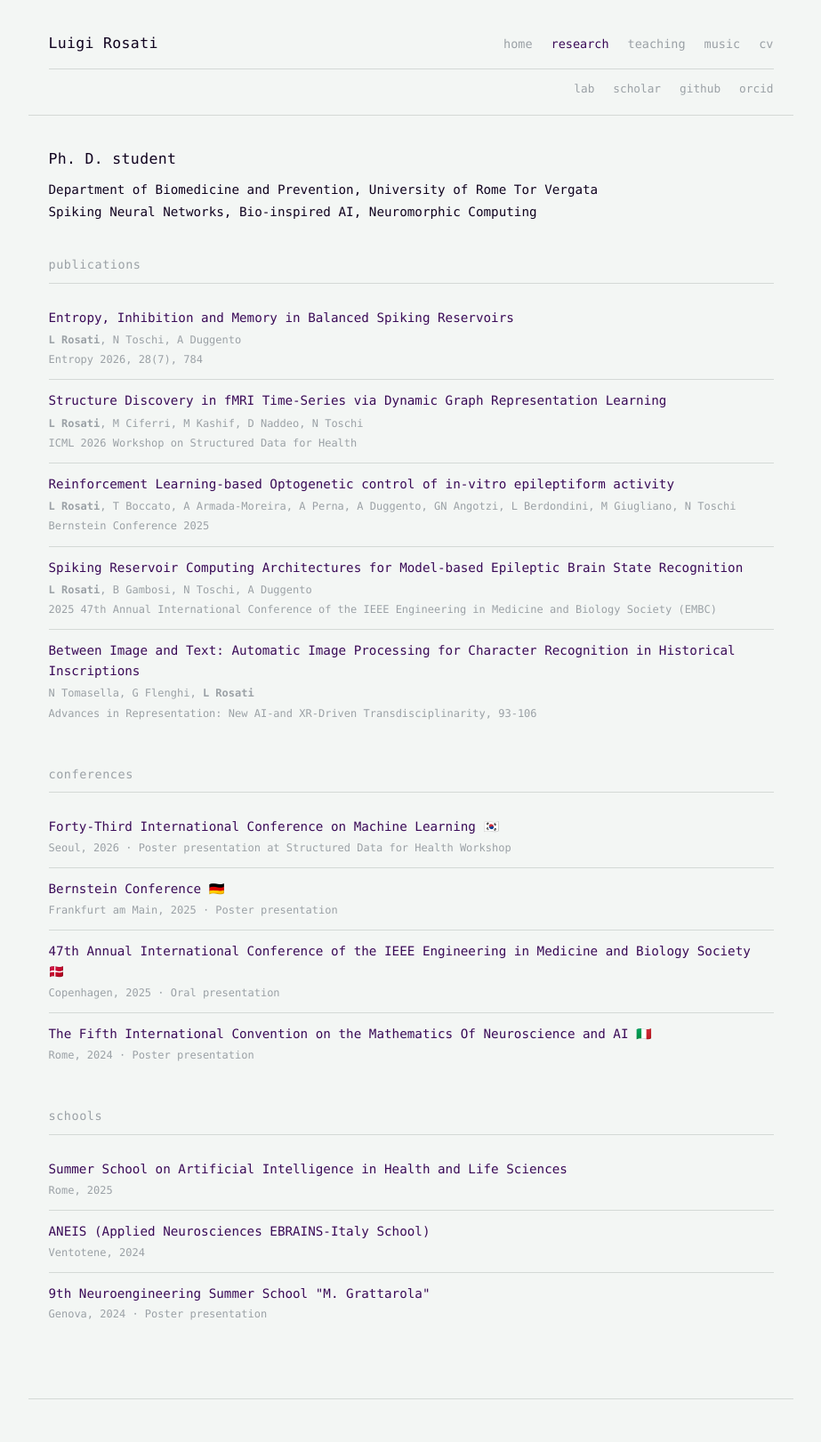
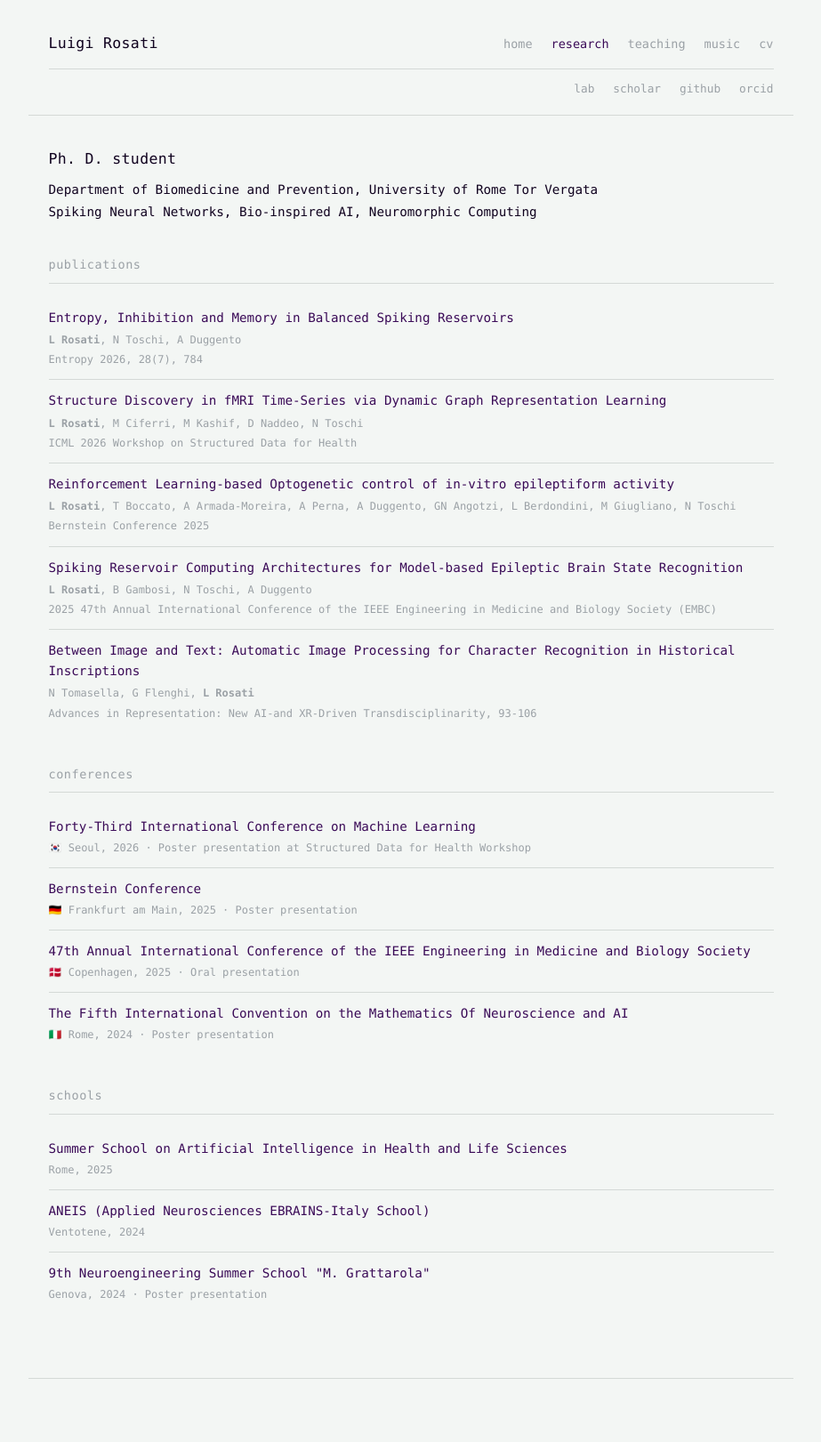
Before and after one commit to luigirosati/luigirosati.github.io, a Jekyll site: the page built from research.md, in a window 1280 px wide. Shown: the whole page at 89% size, without its empty margins (178-1101 px from the left). Built offline with Jekyll 4.4.1, drawn with Linux system fonts in a browser that asks for light colours; after the commit the page ends 1598 px from its top, so only the background shows below that.

Commit message:
move flags

```diff
--- a/research.md
+++ b/research.md
@@ -44,20 +44,20 @@ title: Research
   <h3 class="research-section__title">conferences</h3>
   <ul class="research-list">
     <li class="research-list__item">
-      <p class="research-list__title"><a href="https://icml.cc/" target="_blank" rel="noopener">Forty-Third International Conference on Machine Learning</a> 🇰🇷</p>
-      <p class="research-list__meta">Seoul, 2026 · Poster presentation at Structured Data for Health Workshop</p>
+      <p class="research-list__title"><a href="https://icml.cc/" target="_blank" rel="noopener">Forty-Third International Conference on Machine Learning</a></p>
+      <p class="research-list__meta">🇰🇷 Seoul, 2026 · Poster presentation at Structured Data for Health Workshop</p>
     </li>
     <li class="research-list__item">
-      <p class="research-list__title"><a href="https://bernstein-network.de/en/bernstein-conference/" target="_blank" rel="noopener">Bernstein Conference</a> 🇩🇪</p>
-      <p class="research-list__meta">Frankfurt am Main, 2025 · Poster presentation</p>
+      <p class="research-list__title"><a href="https://bernstein-network.de/en/bernstein-conference/" target="_blank" rel="noopener">Bernstein Conference</a></p>
+      <p class="research-list__meta">🇩🇪 Frankfurt am Main, 2025 · Poster presentation</p>
     </li>
     <li class="research-list__item">
-      <p class="research-list__title"><a href="https://embc.embs.org" target="_blank" rel="noopener">47th Annual International Conference of the IEEE Engineering in Medicine and Biology Society</a> 🇩🇰</p>
-      <p class="research-list__meta">Copenhagen, 2025 · Oral presentation</p>
+      <p class="research-list__title"><a href="https://embc.embs.org" target="_blank" rel="noopener">47th Annual International Conference of the IEEE Engineering in Medicine and Biology Society</a></p>
+      <p class="research-list__meta">🇩🇰 Copenhagen, 2025 · Oral presentation</p>
     </li>
     <li class="research-list__item">
-      <p class="research-list__title"><a href="https://www.neuromonster.org/" target="_blank" rel="noopener">The Fifth International Convention on the Mathematics Of Neuroscience and AI</a> 🇮🇹</p>
-      <p class="research-list__meta">Rome, 2024 · Poster presentation</p>
+      <p class="research-list__title"><a href="https://www.neuromonster.org/" target="_blank" rel="noopener">The Fifth International Convention on the Mathematics Of Neuroscience and AI</a></p>
+      <p class="research-list__meta">🇮🇹 Rome, 2024 · Poster presentation</p>
     </li>
   </ul>
 </div>
```
